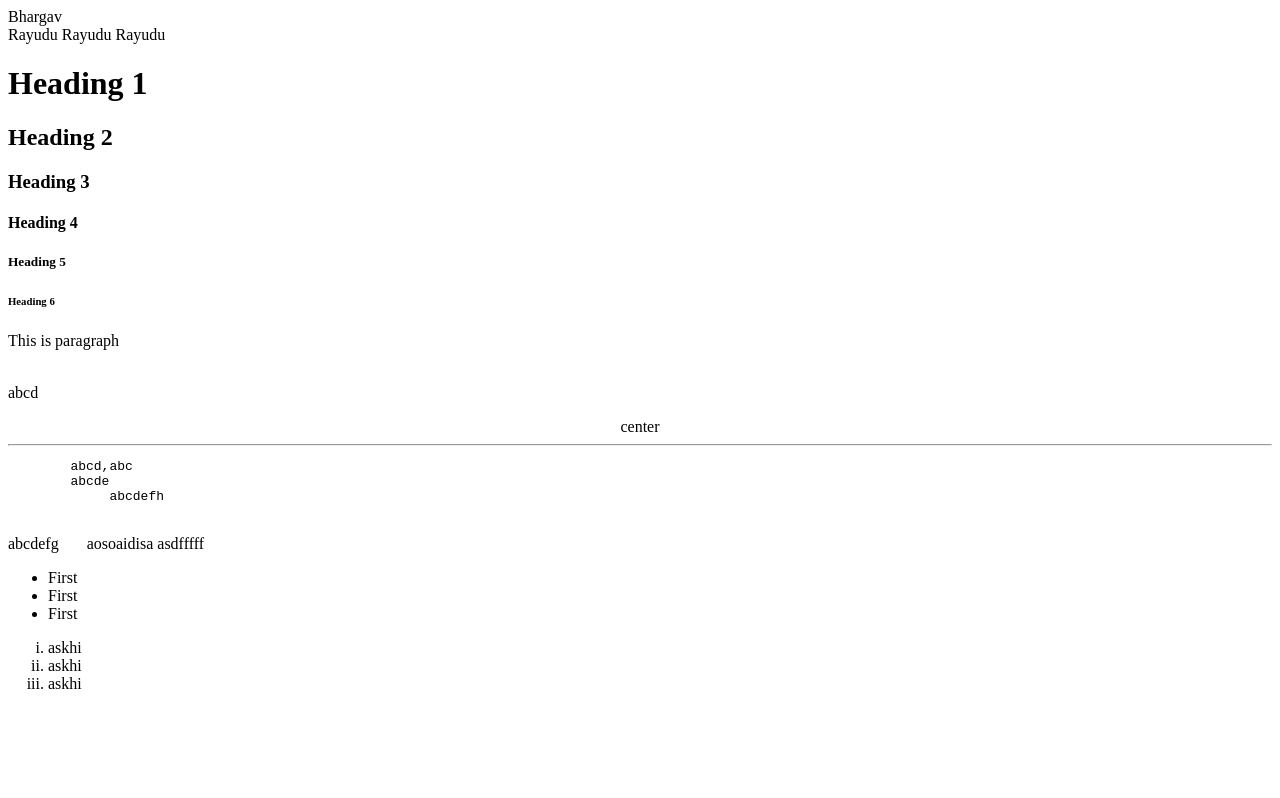
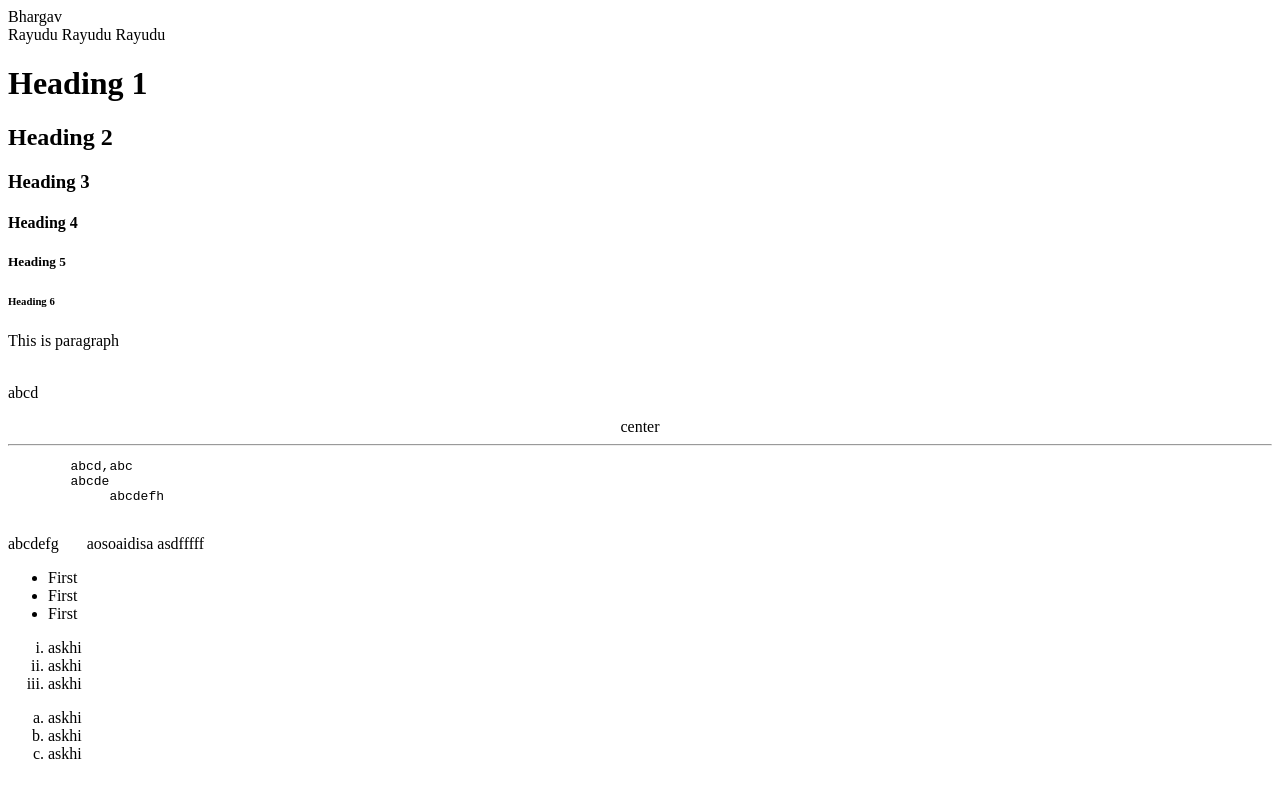
Before and after one commit to bhargav-1502/Frontend, a plain HTML site: page index.html in a window 1280 px wide. Drawn offline with Linux system fonts and the light colour scheme.

Commit message:
second commit

```diff
--- a/index.html
+++ b/index.html
@@ -54,6 +54,12 @@
         <li>askhi</li>
      </ol>
 
+     <ol type="a">
+        <li>askhi</li>
+        <li>askhi</li>
+        <li>askhi</li>
+     </ol>
+
 
 
 
```
